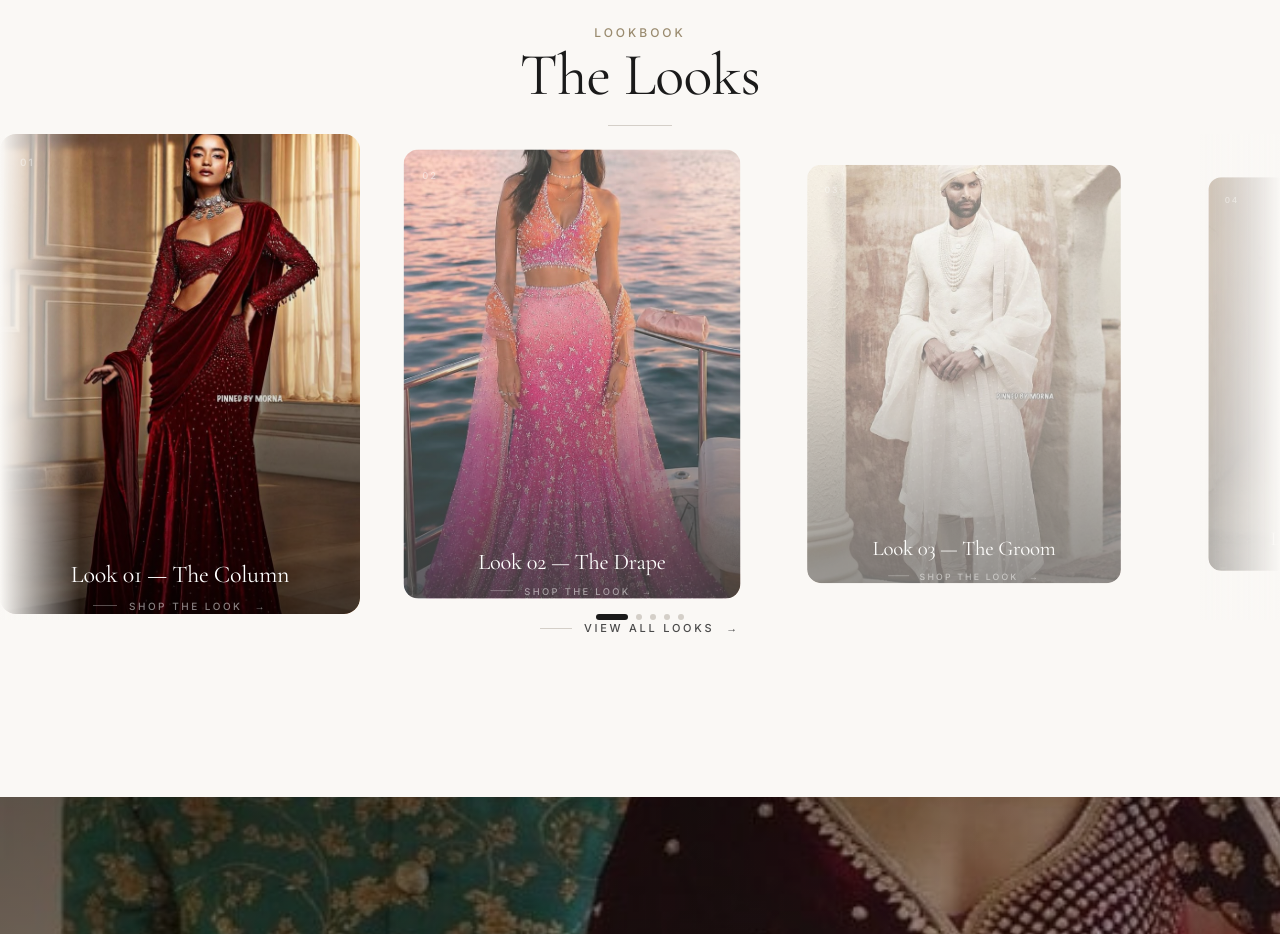
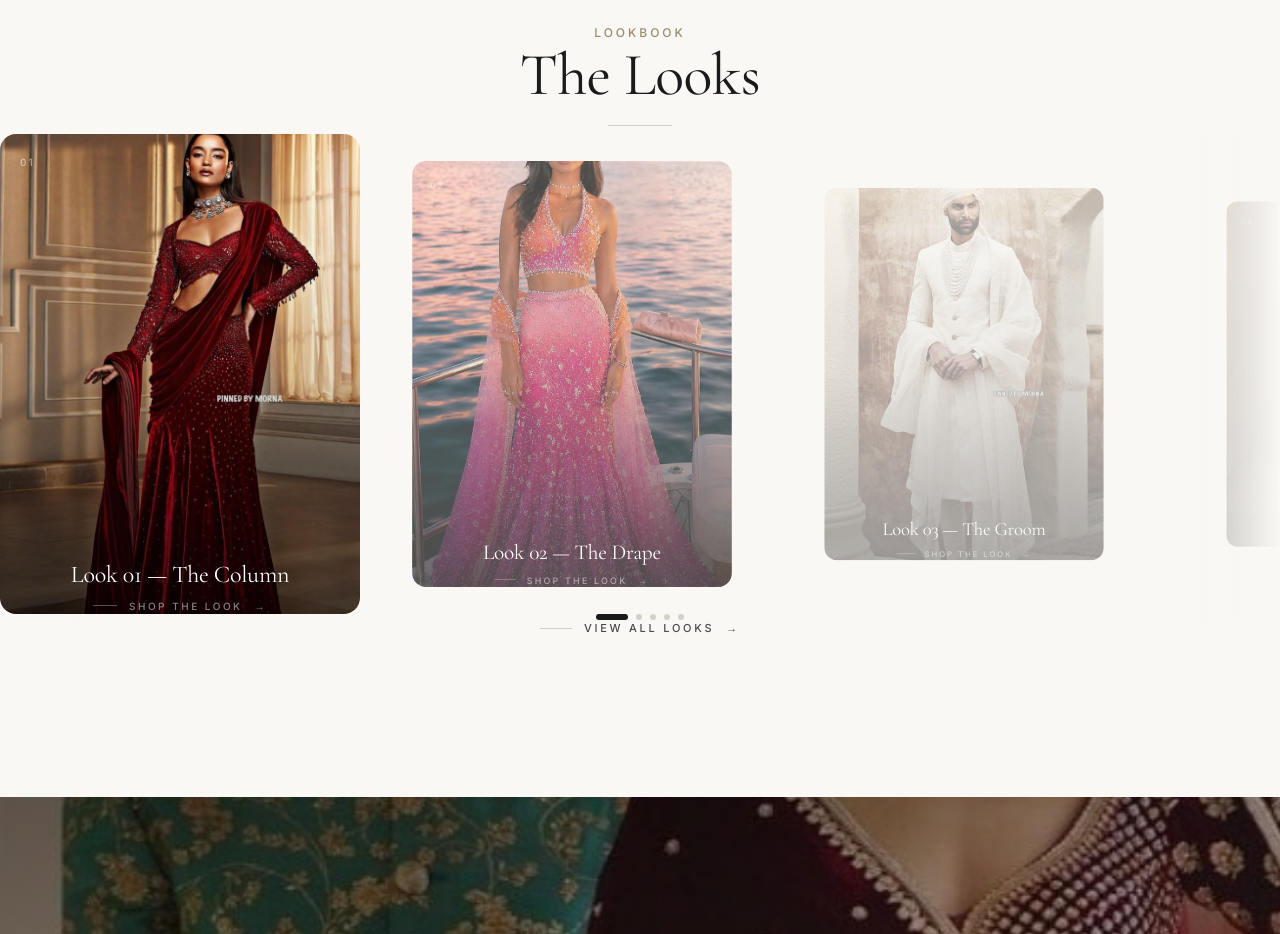
Before and after one commit to sidApskyy/UCLOTHIA, a Next.js app: page / in a window 1280 px wide. Shown: the part 3820-4754 px from the top of the page. Built offline with nearby package versions, Linux system fonts and the light colour scheme.

Commit message:
Lookbook: stronger center-card focus with scale drop, z-index, and lower edge opacity

```diff
--- a/src/components/lookbook/lookbook-scroll.tsx
+++ b/src/components/lookbook/lookbook-scroll.tsx
@@ -13,9 +13,9 @@ const AUTO_ADVANCE_MS = 1200; // ms between card changes
 const DRAG_THRESHOLD = 12;
 const MOMENTUM_DECAY = 0.92;
 const RESUME_DELAY = 5000;
-const MAX_VISUAL_DISTANCE = 2.8;
-const MIN_SCALE = 0.82;
-const MIN_OPACITY = 0.35;
+const MAX_VISUAL_DISTANCE = 2.5;
+const MIN_SCALE = 0.72;
+const MIN_OPACITY = 0.25;
 
 export function LookbookScroll({ looks }: LookbookScrollProps) {
   const containerRef = useRef<HTMLDivElement>(null);
@@ -237,15 +237,17 @@ export function LookbookScroll({ looks }: LookbookScrollProps) {
     scrollToRealCard(next, true);
   }, [activeIndex, looks.length, pauseAuto, scrollToRealCard]);
 
-  // Compute visual scale/opacity based on continuous scroll position
+  // Compute visual scale/opacity/z-index based on continuous scroll position
   const getCardStyle = (i: number) => {
     const distance = Math.abs(scrollProgress - i);
     const clamped = Math.min(distance, MAX_VISUAL_DISTANCE) / MAX_VISUAL_DISTANCE;
     const scale = 1 - clamped * (1 - MIN_SCALE);
     const opacity = 1 - clamped * (1 - MIN_OPACITY);
+    const zIndex = distance < 0.6 ? 10 : Math.round(10 - Math.min(distance, 10));
     return {
       transform: `scale(${scale})`,
       opacity,
+      zIndex,
       scrollSnapAlign: "center" as const,
     };
   };
```
